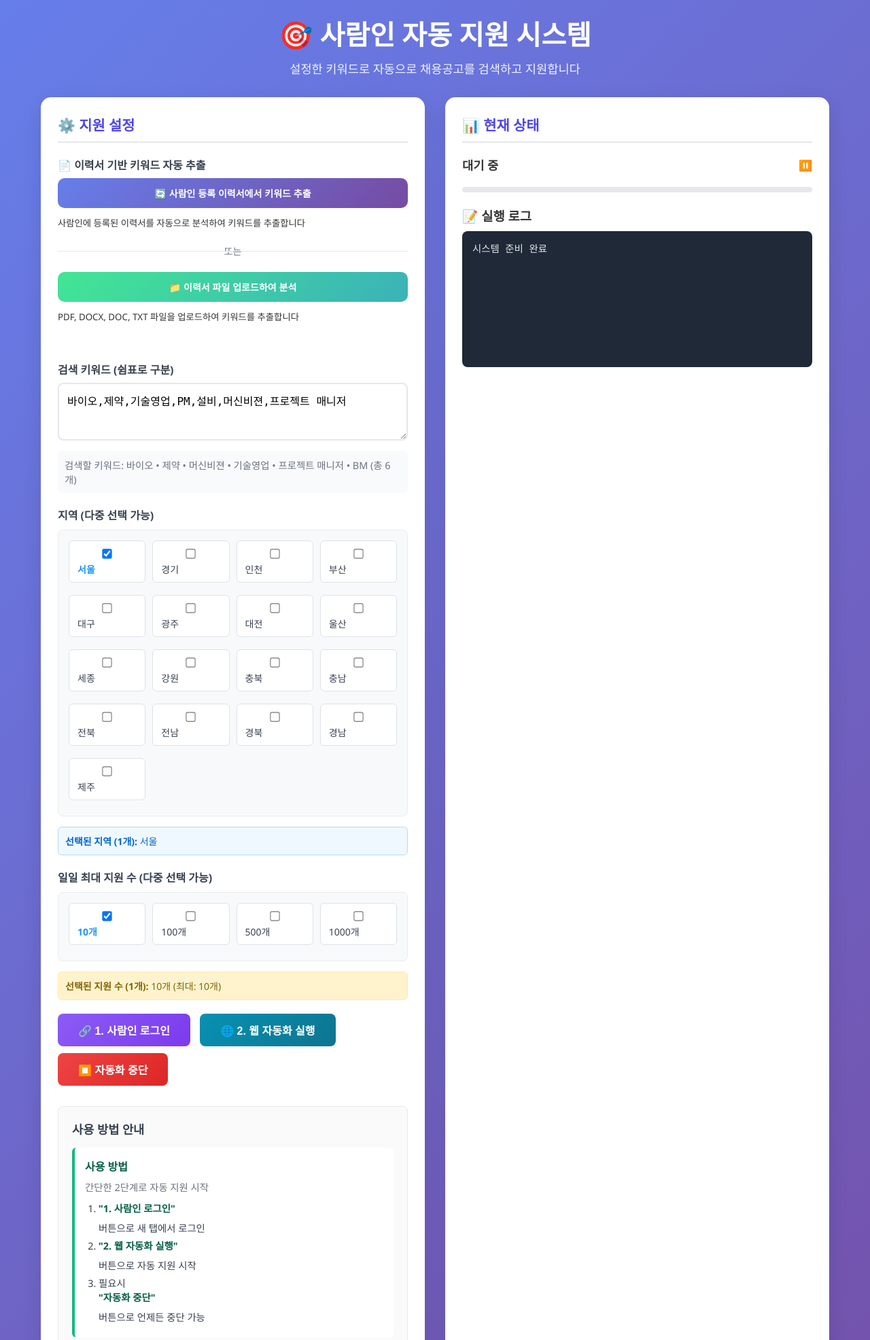
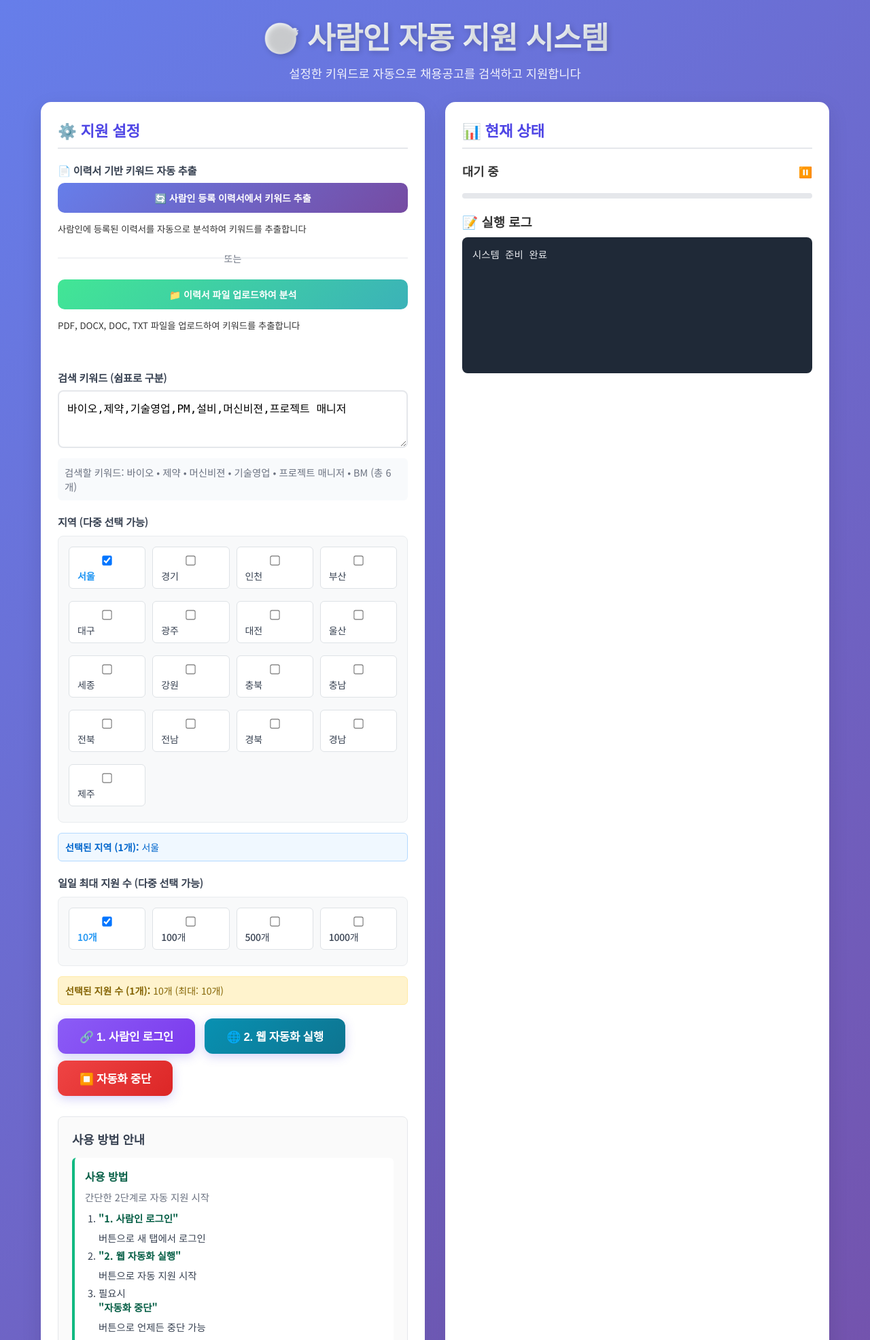
Before and after one commit to YonghoLee79/saramjobhunter, a Flask app: page / in a window 1280 px wide. Shown: the top 1971 px of the page at 68% size. Run offline with Flask 3, Linux system fonts and the light colour scheme; data that the repository does not hold is empty; some web fonts are replaced.

Commit message:
Modernize the application's appearance with a trendy and stylish font
Updates the font family to 'Pretendard' and improves UI elements for a contemporary look.

Replit-Commit-Author: Agent
Replit-Commit-Session-Id: 9d3cb851-7eea-4b23-a215-08db12e07403
Replit-Commit-Screenshot-Url: https://storage.googleapis.com/screenshot-production-us-central1/9a11cd69-dd46-4fae-bf76-48cb74d56684/c543f63c-a4ee-42c5-92ed-4367651ca430.jpg

```diff
--- a/templates/index.html
+++ b/templates/index.html
@@ -4,6 +4,11 @@
     <meta charset="UTF-8">
     <meta name="viewport" content="width=device-width, initial-scale=1.0">
     <title>사람인 자동 지원 시스템</title>
+
+    <!-- MZ 세대 트렌디 폰트 -->
+    <link href="https://cdn.jsdelivr.net/gh/orioncactus/pretendard@v1.3.9/dist/web/static/pretendard.min.css" rel="stylesheet">
+    <link href="https://fonts.googleapis.com/css2?family=Noto+Sans+KR:wght@300;400;500;600;700;800&display=swap" rel="stylesheet">
+
     <style>
         * {
             margin: 0;
@@ -12,7 +17,7 @@
         }
 
         body {
-            font-family: 'Segoe UI', Tahoma, Geneva, Verdana, sans-serif;
+            font-family: 'Pretendard Variable', 'Pretendard', 'Noto Sans KR', -apple-system, BlinkMacSystemFont, system-ui, sans-serif;
             background: linear-gradient(135deg, #667eea 0%, #764ba2 100%);
             min-height: 100vh;
             color: #333;
@@ -31,8 +36,15 @@
         }
 
         .header h1 {
-            font-size: 2.5rem;
+            font-size: 2.8rem;
+            font-weight: 800;
+            letter-spacing: -0.5px;
             margin-bottom: 10px;
+            background: linear-gradient(45deg, #ffffff, #f0f8ff);
+            -webkit-background-clip: text;
+            -webkit-text-fill-color: transparent;
+            background-clip: text;
+            text-shadow: 2px 2px 8px rgba(0,0,0,0.2);
         }
 
         .header p {
@@ -62,7 +74,9 @@
         .card h2 {
             color: #4f46e5;
             margin-bottom: 20px;
-            font-size: 1.3rem;
+            font-size: 1.4rem;
+            font-weight: 700;
+            letter-spacing: -0.3px;
             border-bottom: 2px solid #e5e7eb;
             padding-bottom: 10px;
         }
@@ -76,6 +90,8 @@
             margin-bottom: 8px;
             font-weight: 600;
             color: #374151;
+            font-size: 0.95rem;
+            letter-spacing: -0.2px;
         }
 
         .form-group input,
@@ -100,19 +116,21 @@
             background: linear-gradient(135deg, #4f46e5 0%, #7c3aed 100%);
             color: white;
             border: none;
-            padding: 12px 30px;
-            border-radius: 8px;
-            font-size: 1rem;
-            font-weight: 600;
+            padding: 14px 32px;
+            border-radius: 12px;
+            font-size: 1.05rem;
+            font-weight: 700;
+            letter-spacing: -0.3px;
             cursor: pointer;
-            transition: all 0.3s ease;
+            transition: all 0.3s cubic-bezier(0.4, 0, 0.2, 1);
             margin-right: 10px;
             margin-bottom: 10px;
+            box-shadow: 0 4px 15px rgba(79, 70, 229, 0.25);
         }
 
         .btn:hover {
-            transform: translateY(-2px);
-            box-shadow: 0 5px 15px rgba(79, 70, 229, 0.3);
+            transform: translateY(-3px) scale(1.02);
+            box-shadow: 0 8px 25px rgba(79, 70, 229, 0.4);
         }
 
         .btn-hybrid {
```
